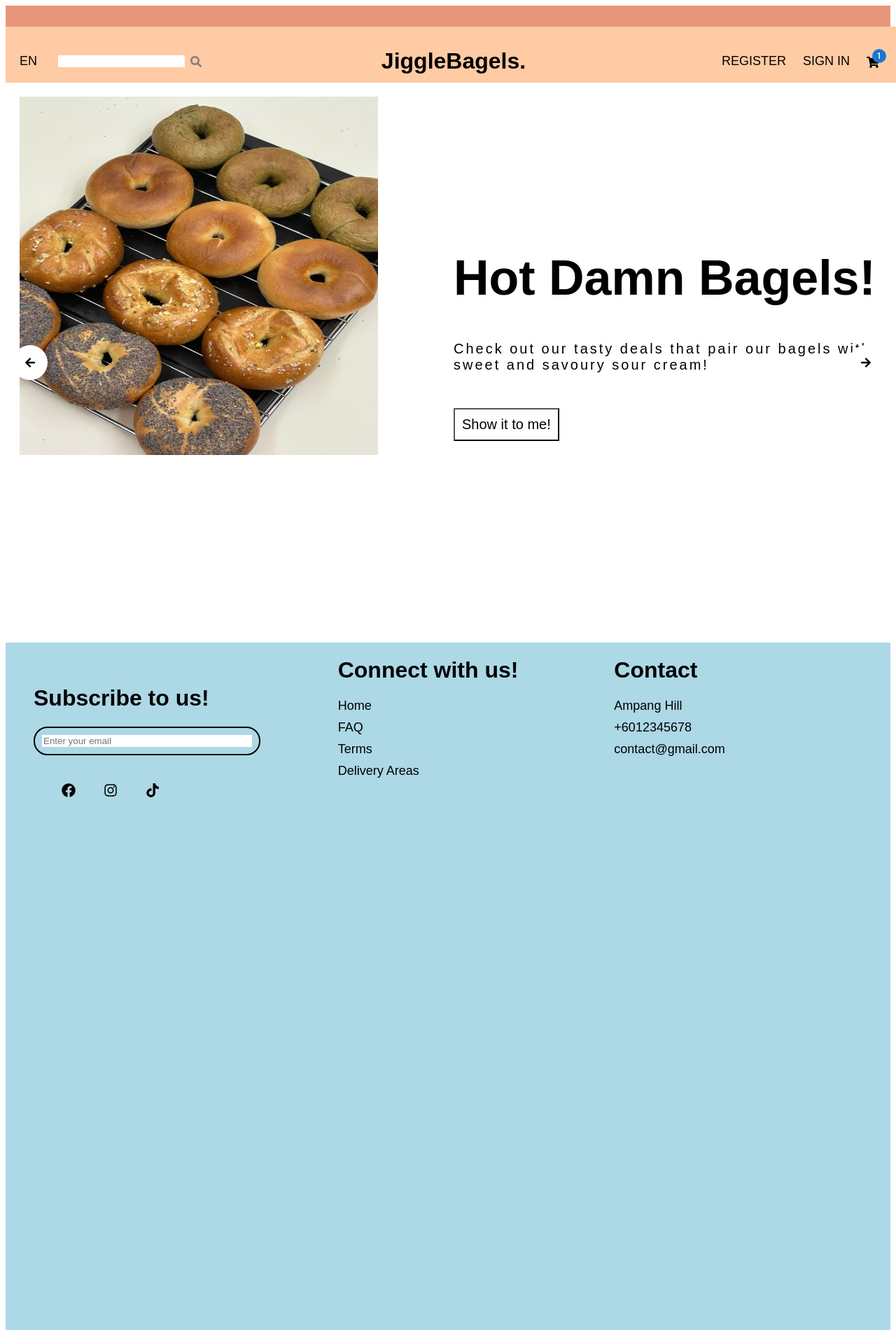
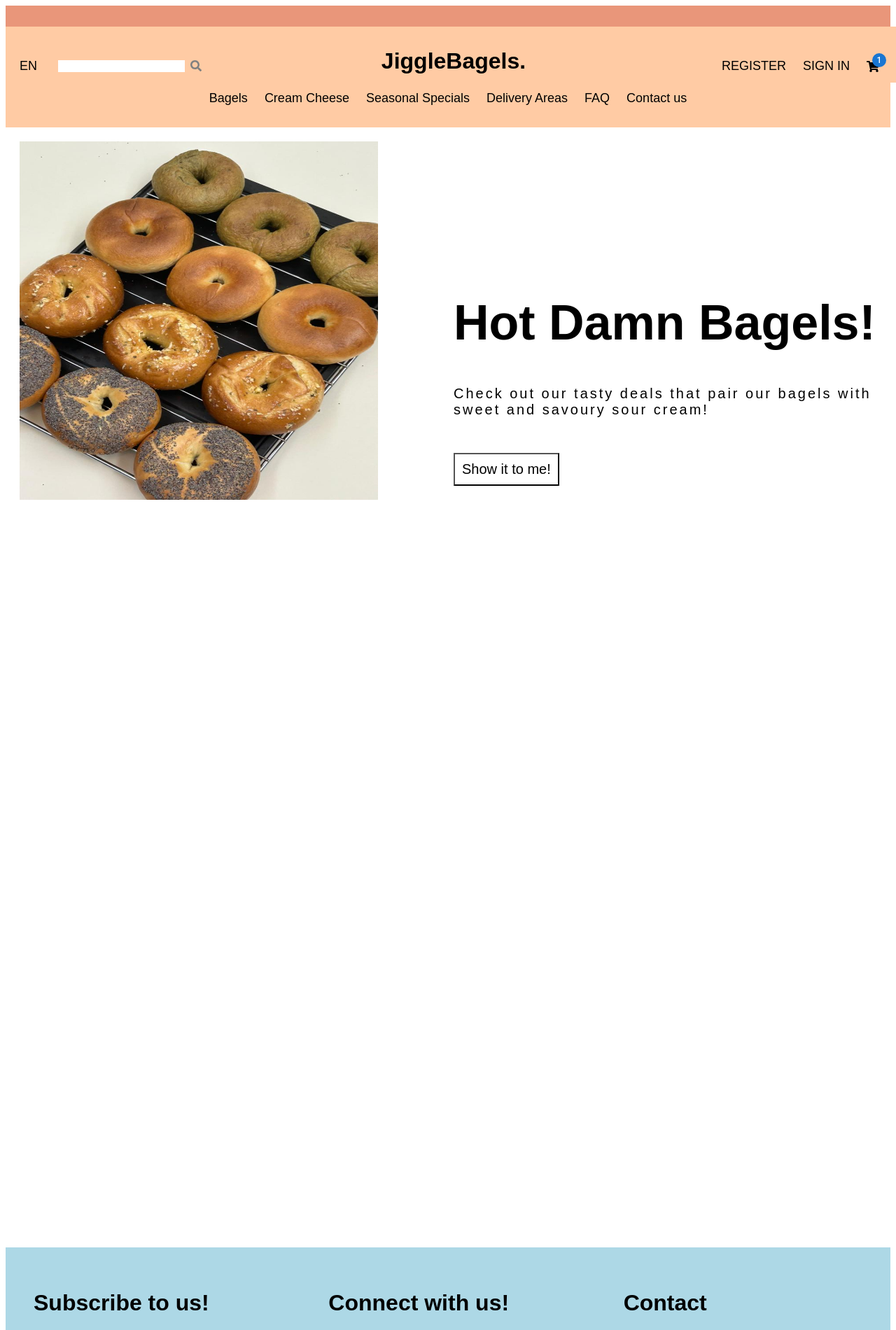
Before and after one commit to BCworkin/jigglebagelsreact, a React (Create React App) app in the folder jigglebagelsreact/: page / in a window 1280 px wide. Shown: the top 1900 px of the page at 70% size. Built offline with nearby package versions, Linux system fonts and the light colour scheme; a web font is replaced by a local one.

Commit message:
made changes to navbar, finished footer, make changes to readme

```diff
--- a/jigglebagelsreact/src/components/Footer.jsx
+++ b/jigglebagelsreact/src/components/Footer.jsx
@@ -5,9 +5,7 @@ import styled from 'styled-components'
 const Container = styled.div`
     background-color: lightblue;
     display: flex;
-    height: 150vh;
 `;
-
 
 const Left = styled.div`
     flex: 1;
@@ -18,6 +16,8 @@ const Left = styled.div`
 
 const Center = styled.div`
 flex: 1;
+    flex-direction: column;
+    padding: 40px;
 
 `
 
@@ -63,7 +63,8 @@ display: inline-flex;
 padding: 30px;
 `
 
-const SocialIcon = styled.div`
+const SocialIcon = styled.a`
+    color: black;
     font-size: 20px;
     padding: 10px;
     width: 40px;
@@ -80,6 +81,10 @@ const ContactItem = styled.div`
 
 const Right = styled.div`
     flex: 1;
+    display: flex;
+    flex-direction: column;
+    padding: 40px;
+
 `
 
 
@@ -92,10 +97,10 @@ const Footer = () => {
                 <Input type="text" placeholder="Enter your email"></Input>
             </InputContainer>
             <SocialContainer>
-                <SocialIcon>
+                <SocialIcon href="https://www.facebook.com/profile.php?id=100094400286206">
                     <FaFacebook/>
                 </SocialIcon>
-                <SocialIcon>
+                <SocialIcon href="https://www.instagram.com/jigglebagel/">
                     <FaInstagram/>
                 </SocialIcon>
                 <SocialIcon>
@@ -120,7 +125,6 @@ const Footer = () => {
             <ContactItem>+6012345678</ContactItem>
             <ContactItem>contact@gmail.com</ContactItem>
         </Right>
-
     </Container>
     )
 }
--- /dev/null
+++ b/jigglebagelsreact/src/components/NavBarLower.jsx
@@ -0,0 +1,47 @@
+import React from 'react'
+import styled from 'styled-components'
+
+const Container = styled.div`
+    display: flex;
+    height: 8vh;
+    justify-content: center;
+    width: 100%;
+    background-color: #FFCBA4;
+`
+
+const NavBarItem = styled.div`
+    display: inline-flex;
+    font-size: 18px;
+    cursor: pointer;
+    &:hover {
+        border-bottom: 2px solid #333;
+    }
+    margin: 12px;
+`
+
+
+export const NavBarLower = () => {
+  return (
+    <Container>
+        <NavBarItem>
+            Bagels
+        </NavBarItem>
+        <NavBarItem>
+            Cream Cheese
+        </NavBarItem>
+        <NavBarItem>
+            Seasonal Specials
+        </NavBarItem>
+        <NavBarItem>
+            Delivery Areas
+        </NavBarItem>
+        <NavBarItem>
+            FAQ
+        </NavBarItem>
+        <NavBarItem>
+            Contact us
+        </NavBarItem>
+    </Container>
+  )
+}
+export default NavBarLower
--- a/jigglebagelsreact/src/components/Navbar.jsx
+++ b/jigglebagelsreact/src/components/Navbar.jsx
@@ -1,5 +1,5 @@
 import React from 'react'
-import styled from 'styled-components'
+import styled, { keyframes } from 'styled-components'
 import { FaSearch, FaShoppingCart } from "react-icons/fa"
 import { Badge } from "@mui/material"
 
@@ -39,9 +39,9 @@ const Right = styled.div`
     justify-content: flex-end;
 `
 
-const Logo = styled.h1`
-    font-weight: bold;
-`
+// const Logo = styled.h1`
+//     font-weight: bold;
+// `
 
 const SearchContainer = styled.div`
     /* border: 1px solid black; */
@@ -63,6 +63,35 @@ const MenuItem = styled.div`
     }
     margin: 12px;
 `
+
+const jiggleAnimation = keyframes`
+    0% {
+    transform: translateX(0);
+    }
+    25% {
+    transform: translateX(-3px);
+    }
+    50% {
+    transform: translateX(3px);
+    }
+    75% {
+    transform: translateX(-3px);
+    }
+    100% {
+    transform: translateX(0);
+    }
+`;
+
+const Logo = styled.h1`
+    font-weight: bold;
+    height: 50px;
+    cursor: pointer;
+    transition: transform 0.2s ease;
+
+    &:hover {
+    animation: ${jiggleAnimation} 0.5s ease infinite;
+    }
+`;
 
 const Navbar = () => {
   return (
--- a/jigglebagelsreact/src/components/Slider.jsx
+++ b/jigglebagelsreact/src/components/Slider.jsx
@@ -5,7 +5,7 @@ import bagel from './bagel.jpg'
 
 const Container = styled.div`
     width: 100%;
-    height: 100vh;
+    height: 200vh;
     display: flex;
     position: relative;
 `
@@ -77,9 +77,9 @@ const Button = styled.button`
 const Slider = () => {
   return (
     <Container>
-        <Arrow direction="left">
+        {/* <Arrow direction="left">
             <FaArrowLeft />
-        </Arrow>
+        </Arrow> */}
         <Wrapper>
             <Slide>
                 <ImageContainer>
@@ -92,9 +92,9 @@ const Slider = () => {
                 </InfoContainer>
             </Slide>
         </Wrapper>
-        <Arrow direction="right">
+        {/* <Arrow direction="right">
             <FaArrowRight />
-        </Arrow>
+        </Arrow> */}
     </Container>
   )
 }
--- a/jigglebagelsreact/src/pages/Home.jsx
+++ b/jigglebagelsreact/src/pages/Home.jsx
@@ -3,12 +3,14 @@ import Navbar from '../components/Navbar';
 import Announcement from '../components/Announcement';
 import Slider from '../components/Slider';
 import Footer from '../components/Footer';
+import NavBarLower from '../components/NavBarLower';
 
 const Home = () => {
   return (
     <div>
         <Announcement/>
         <Navbar/>
+        <NavBarLower/>
         <Slider/>
         <Footer/>
     </div>
```
Also changed, not shown: 1 other file (tests, documents, lock files or other folders).
